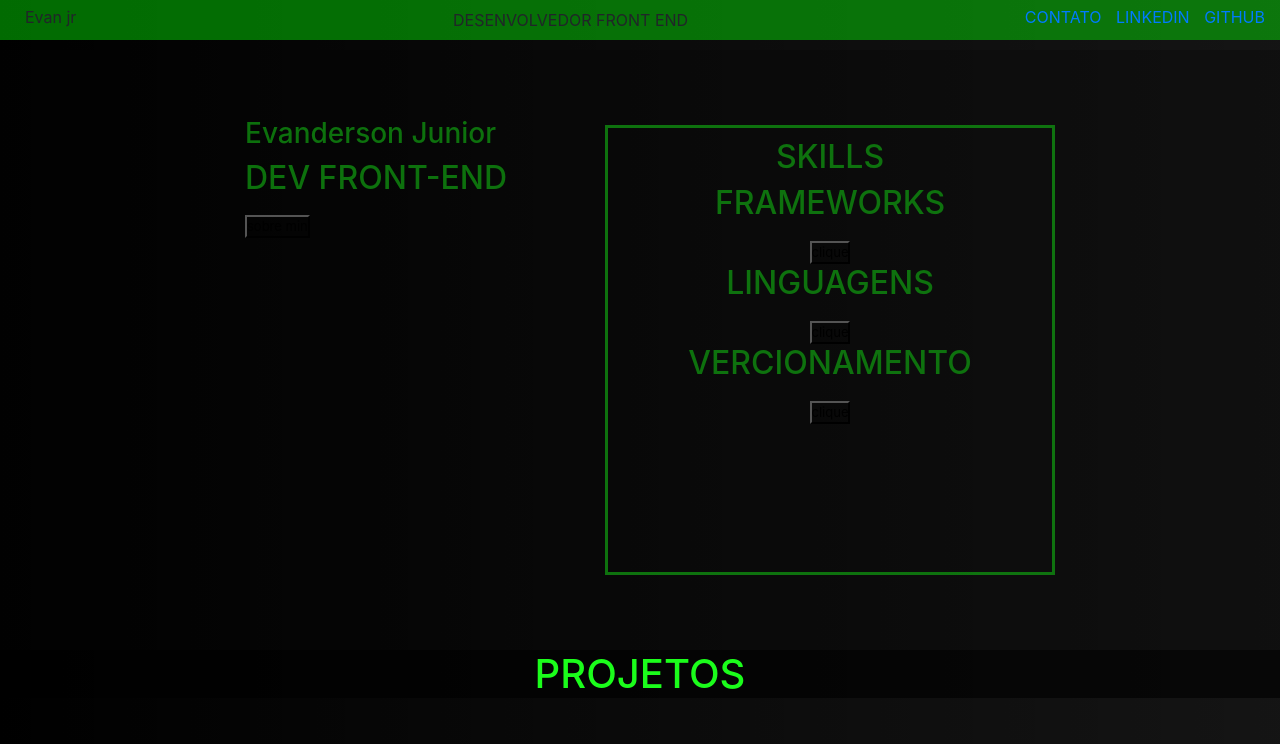
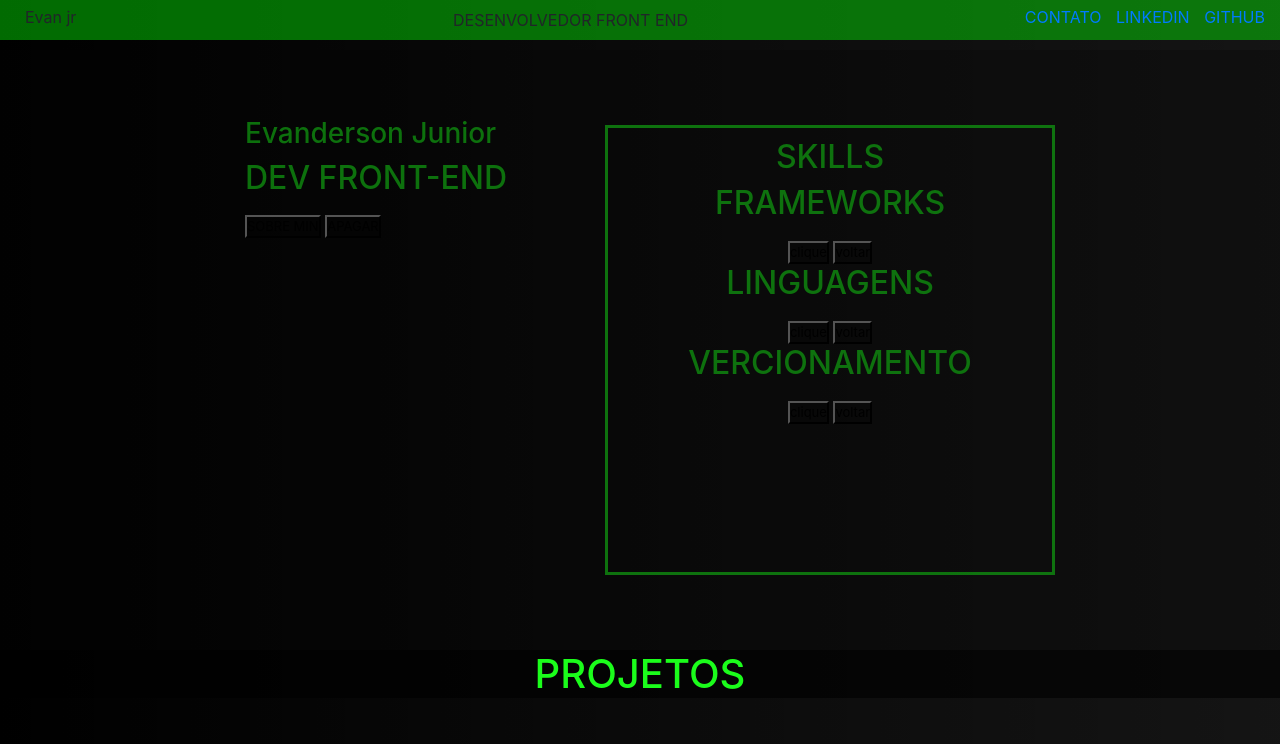
Before and after one commit to Evanjr73/portifolioh, a plain HTML site: page index.html in a window 1280 px wide. Shown: the top 744 px of the page. Drawn offline with nearby package versions, Linux system fonts and the light colour scheme.

Commit message:
add butom
add button de voltar na intro

```diff
--- a/index.html
+++ b/index.html
@@ -30,7 +30,9 @@
           <h2>DEV FRONT-END</h2>
           <p id="sobre"></p>
           <p id="sobre2"></p>
-          <button class="btnn" onclick="sob()">sobre min</button>
+
+          <button class="btnn" onclick="sob()">SOBRE MIN</button>
+          <button class="btnn" onclick="voltarsob()">APAGAR</button>
         </div>
 
 
@@ -42,13 +44,18 @@
           <h2>FRAMEWORKS</h2>
           <p id="skills"></p>
           <button onclick="skil()" class="btnn">clique</button>
+          <button class="btnn" onclick="voltar()">voltar</button>
+
+
          <h2>LINGUAGENS</h2>
           <p id="skills2"></p>
           <button onclick="skil2()"  class="btnn">clique</button>
+          <button class="btnn" onclick="voltar1()">voltar</button>
 
-          <h2>VERCIONAMENTO</h2>
+          <h2 >VERCIONAMENTO</h2>
           <p id="skills3"></p>
           <button onclick="skil3()" class="btnn">clique</button>
+          <button class="btnn" onclick="voltar2()">voltar</button>
 
         </div>
 
--- a/script.js
+++ b/script.js
@@ -18,3 +18,23 @@ function sob(){
     return
 
 }
+
+function voltarsob(){
+    let k = document.getElementById('sobre').innerHTML=" "
+    let t = document.getElementById('sobre2').innerHTML=" "
+    return
+}
+
+
+function voltar(){
+    let k = document.getElementById('skills').innerHTML=" "
+    return
+}
+function voltar1(){
+    let k = document.getElementById('skills2').innerHTML=" "
+    return
+}
+function voltar2(){
+    let k = document.getElementById('skills3').innerHTML=" "
+    return
+}
```
